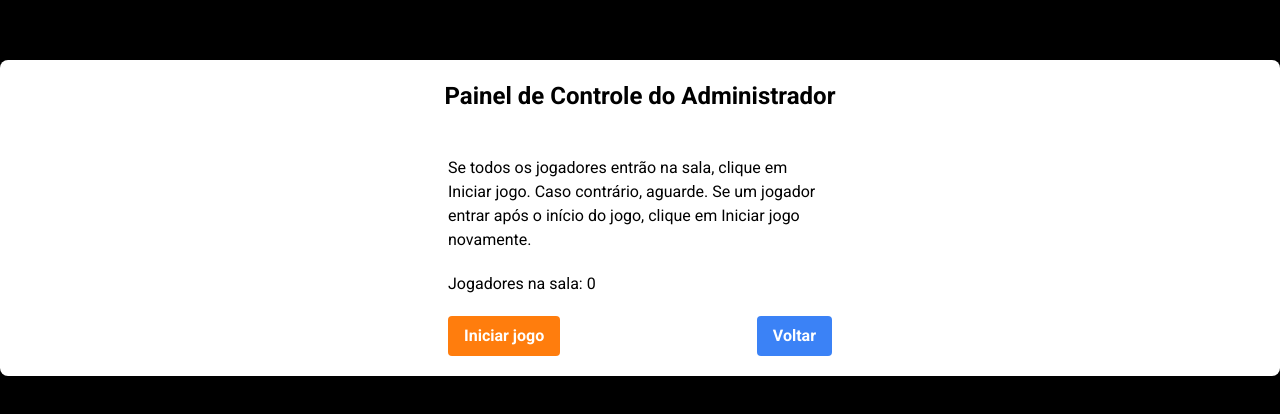
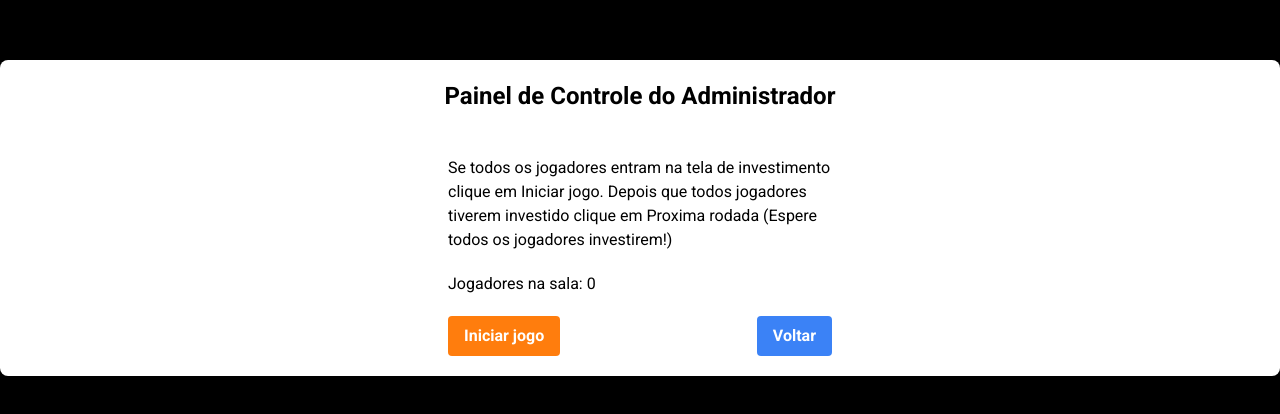
Before and after one commit to GHzOliveira/jogo-neurocooperacao, a React (Vite) app: page /admin/start-group/1 in a window 1280 px wide. Shown: the part 182-596 px from the top of the page. Built offline with nearby package versions, Linux system fonts and the light colour scheme; no server answers.

Commit message:
feat: adicionando regra

```diff
--- a/src/pages/Admin/painelGroup/StartGroup.tsx
+++ b/src/pages/Admin/painelGroup/StartGroup.tsx
@@ -111,10 +111,10 @@ export function StartGroup() {
                 <div className="flex flex-col">
                     <div>
                         <h1 className="mb-5 bg-white">
-                            Se todos os jogadores entrão na sala, clique em
-                            Iniciar jogo. Caso contrário, aguarde. Se um jogador
-                            entrar após o início do jogo, clique em Iniciar jogo
-                            novamente.
+                            Se todos os jogadores entram na tela de investimento
+                            clique em Iniciar jogo. Depois que todos jogadores
+                            tiverem investido clique em Proxima rodada (Espere
+                            todos os jogadores investirem!)
                         </h1>
                         <h1 className="mb-5 bg-white">
                             Jogadores na sala: {totalUsuarios}
```
